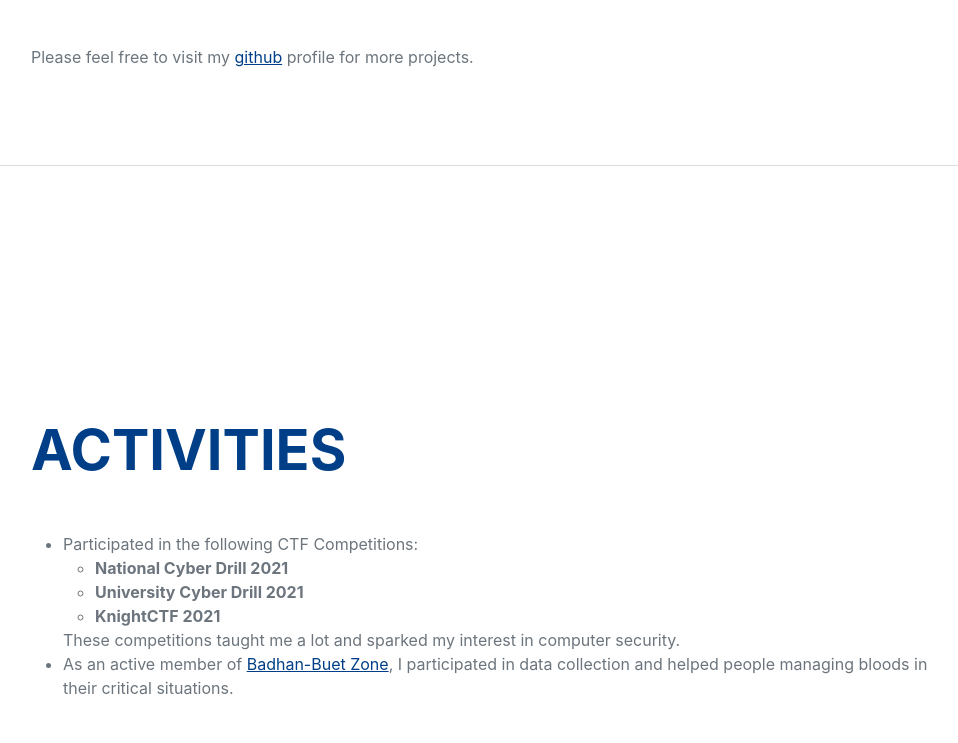
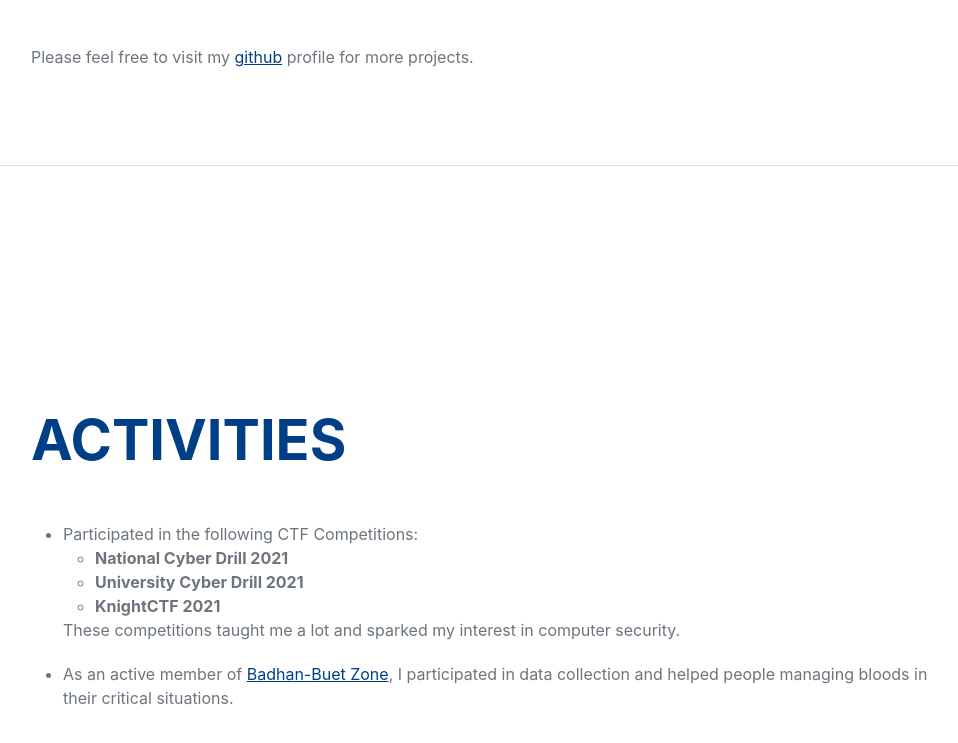
Before and after one commit to Shukti042/profile, a plain HTML site: page index.html in a window 1280 px wide. Shown: the part 7192-7935 px from the top of the page, without its empty margins (289-1247 px from the left). Drawn offline with nearby package versions, Linux system fonts and the light colour scheme; some icons are missing; a web font is replaced by a local one.

Commit message:
change style

```diff
--- a/index.html
+++ b/index.html
@@ -361,7 +361,7 @@
                             </ul>
                             These competitions taught me a lot and sparked my interest in computer security.
                         </li>
-                        <li>
+                        <li style="margin-top: 20px;">
                             As an active member of <a href="https://www.facebook.com/groups/badhan.buet/">Badhan-Buet Zone</a>,
                             I participated in data collection and helped people managing bloods in their critical situations.
                         </li>
```
